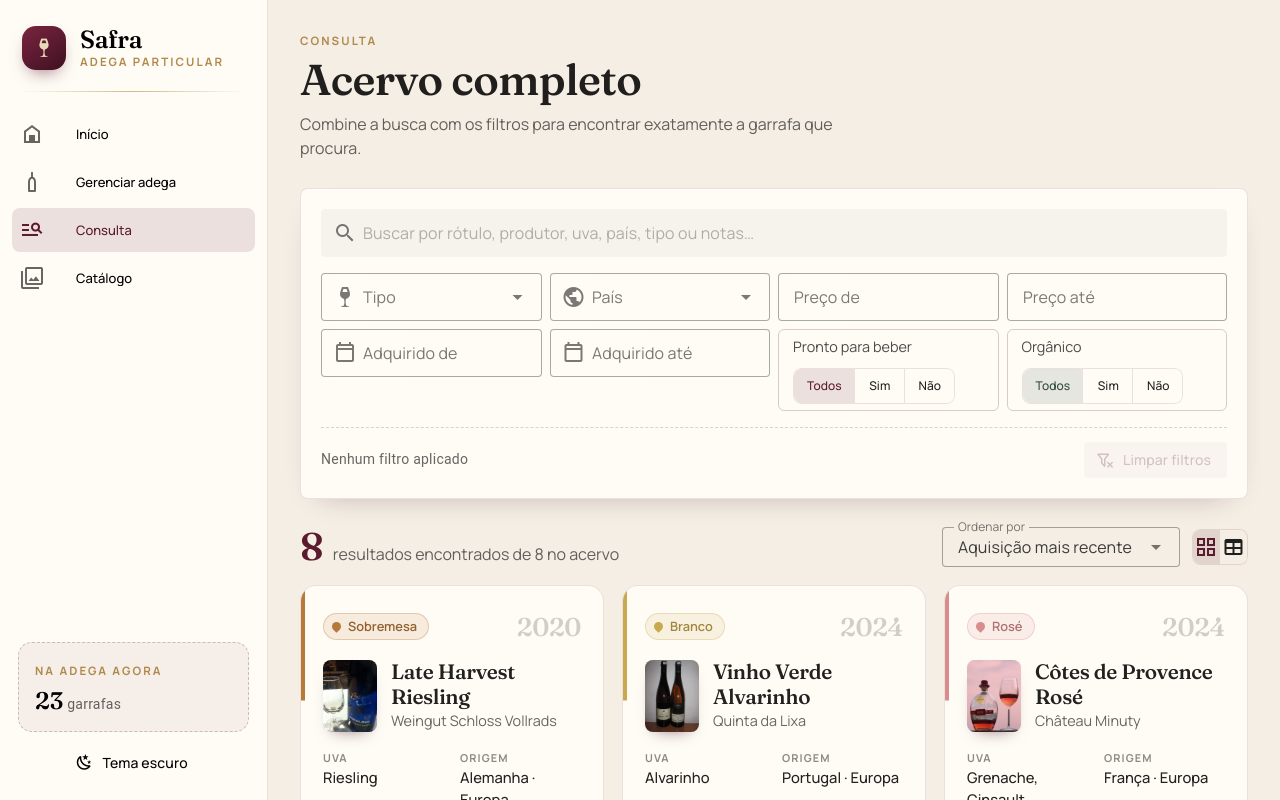
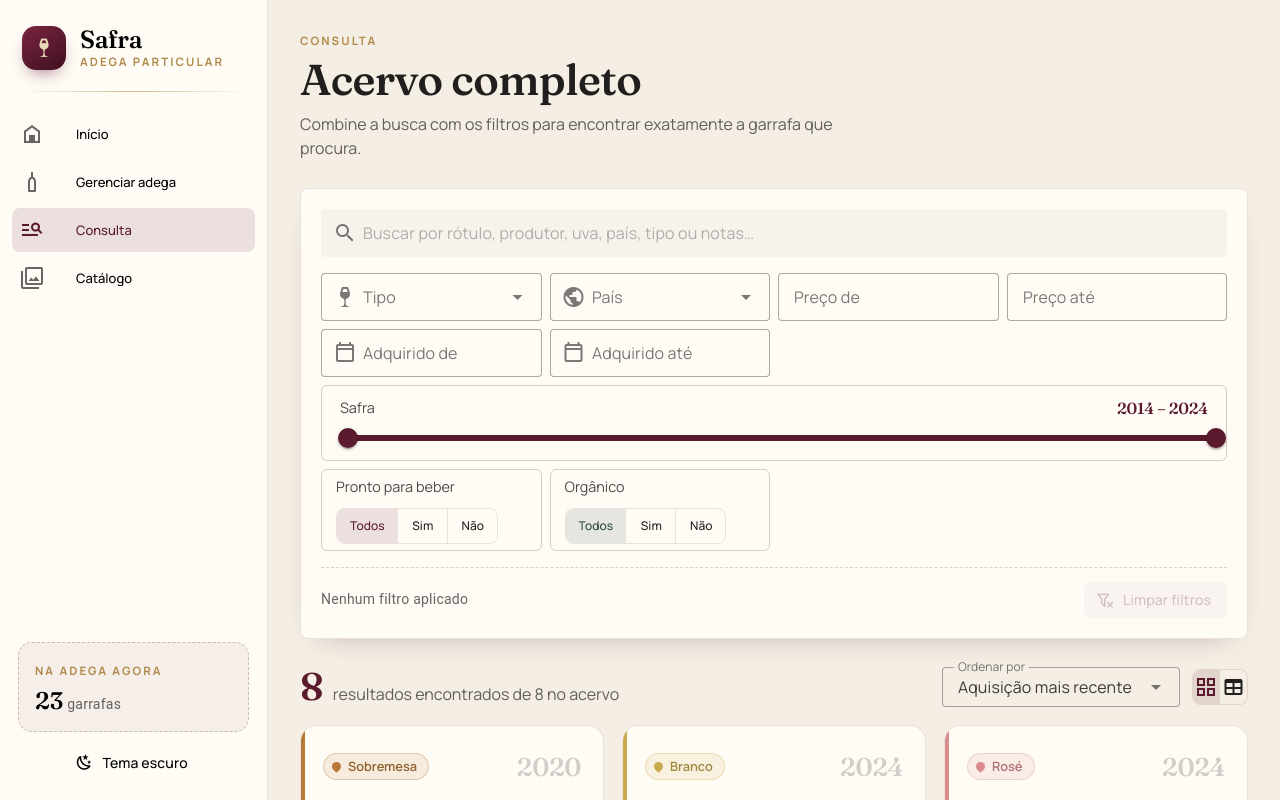
Before and after one commit to Maycon-Nacional/safra-adega, a Vue app: page /consulta in a window 1280 px wide. Shown: the top 800 px of the page. Built offline with nearby package versions, Linux system fonts and the light colour scheme.

Commit message:
Adiciona filtro por faixa de safra na consulta

```diff
--- a/src/components/BarraFiltros.vue
+++ b/src/components/BarraFiltros.vue
@@ -8,6 +8,7 @@ const props = defineProps<{
   filtros: FiltrosConsulta
   paisesDisponiveis: string[]
   ativos: number
+  limitesSafra: [number, number]
 }>()
 
 const emit = defineEmits<{
@@ -24,6 +25,25 @@ const opcoesBooleanas: { valor: FiltroBooleano; texto: string }[] = [
   { valor: 'sim', texto: 'Sim' },
   { valor: 'nao', texto: 'Não' },
 ]
+
+// sem filtro, o controle fica nas pontas; encostar numa ponta remove aquele limite
+const faixaSafra = computed<[number, number]>(() => {
+  const [min, max] = props.limitesSafra
+  const de = props.filtros.safraMin ?? min
+  const ate = props.filtros.safraMax ?? max
+  return [Math.max(min, Math.min(de, max)), Math.min(max, Math.max(ate, min))]
+})
+
+function alterarSafra(valor: number[]) {
+  const [min, max] = props.limitesSafra
+  const de = Math.round(valor[0])
+  const ate = Math.round(valor[1])
+  emit('update:filtros', {
+    ...props.filtros,
+    safraMin: de <= min ? null : de,
+    safraMax: ate >= max ? null : ate,
+  })
+}
 
 const precoInvalido = computed(
   () => props.filtros.precoMin !== null && props.filtros.precoMax !== null && props.filtros.precoMin > props.filtros.precoMax,
@@ -121,6 +141,29 @@ const dataInvalida = computed(
         />
       </v-col>
 
+      <v-col cols="12">
+        <div class="grupo grupo-safra">
+          <div class="d-flex justify-space-between align-center w-100">
+            <span class="rotulo-grupo">Safra</span>
+            <span class="faixa-texto titulo-serifa">{{ faixaSafra[0] }} – {{ faixaSafra[1] }}</span>
+          </div>
+          <v-range-slider
+            :model-value="faixaSafra"
+            :min="limitesSafra[0]"
+            :max="limitesSafra[1]"
+            :step="1"
+            :disabled="limitesSafra[0] === limitesSafra[1]"
+            color="primary"
+            track-color="accent"
+            thumb-label
+            strict
+            hide-details
+            class="w-100"
+            aria-label="Faixa de safra"
+            @update:model-value="alterarSafra"
+          />
+        </div>
+      </v-col>
       <v-col cols="12" sm="6" lg="3">
         <div class="grupo">
           <span class="rotulo-grupo">Pronto para beber</span>
@@ -197,6 +240,17 @@ const dataInvalida = computed(
   border: 1px solid rgba(var(--v-border-color), 0.22);
   border-radius: 6px;
 }
+.grupo-safra {
+  flex-direction: column;
+  align-items: stretch;
+  gap: 2px;
+  padding: 10px 18px 6px;
+}
+.faixa-texto {
+  font-size: 1rem;
+  color: rgb(var(--v-theme-primary));
+  font-variant-numeric: tabular-nums;
+}
 .rotulo-grupo {
   font-size: 0.9rem;
   color: rgba(var(--v-theme-on-surface), 0.7);
--- a/src/types/vinho.ts
+++ b/src/types/vinho.ts
@@ -37,6 +37,8 @@ export interface FiltrosConsulta {
   paises: string[]
   precoMin: number | null
   precoMax: number | null
+  safraMin: number | null // null = sem limite
+  safraMax: number | null
   dataDe: string
   dataAte: string
   pronto: FiltroBooleano
@@ -50,6 +52,8 @@ export function filtrosVazios(): FiltrosConsulta {
     paises: [],
     precoMin: null,
     precoMax: null,
+    safraMin: null,
+    safraMax: null,
     dataDe: '',
     dataAte: '',
     pronto: 'todos',
--- a/src/utils/filtros-url.ts
+++ b/src/utils/filtros-url.ts
@@ -43,6 +43,8 @@ export function filtrosDaUrl(query: LocationQuery): FiltrosConsulta {
     paises: lista(query.pais),
     precoMin: numero(query.precoDe),
     precoMax: numero(query.precoAte),
+    safraMin: numero(query.safraDe),
+    safraMax: numero(query.safraAte),
     dataDe: data(query.de),
     dataAte: data(query.ate),
     pronto: booleano(query.pronto),
@@ -67,6 +69,8 @@ export function paraQuery(f: FiltrosConsulta, ordem: OrdemConsulta, modo: ModoCo
   if (f.paises.length) q.pais = f.paises.join(',')
   if (f.precoMin !== null) q.precoDe = String(f.precoMin)
   if (f.precoMax !== null) q.precoAte = String(f.precoMax)
+  if (f.safraMin !== null) q.safraDe = String(f.safraMin)
+  if (f.safraMax !== null) q.safraAte = String(f.safraMax)
   if (f.dataDe) q.de = f.dataDe
   if (f.dataAte) q.ate = f.dataAte
   if (f.pronto !== 'todos') q.pronto = f.pronto
--- a/src/views/ConsultaView.vue
+++ b/src/views/ConsultaView.vue
@@ -34,6 +34,13 @@ const opcoesOrdem = [
   { title: 'Safra mais antiga', value: 'safra' },
 ]
 
+// faixa do controle de safra: da safra mais antiga à mais recente cadastrada
+const limitesSafra = computed<[number, number]>(() => {
+  if (!vinhos.value.length) return [new Date().getFullYear() - 10, new Date().getFullYear()]
+  const safras = vinhos.value.map((v) => v.safra)
+  return [Math.min(...safras), Math.max(...safras)]
+})
+
 const paisesDisponiveis = computed(() =>
   [...new Set(vinhos.value.map((v) => v.pais))].sort((a, b) => a.localeCompare(b, 'pt-BR')),
 )
@@ -60,6 +67,8 @@ const resultados = computed(() => {
       (f.paises.length === 0 || f.paises.includes(v.pais)) &&
       (f.precoMin === null || v.preco >= f.precoMin) &&
       (f.precoMax === null || v.preco <= f.precoMax) &&
+      (f.safraMin === null || v.safra >= f.safraMin) &&
+      (f.safraMax === null || v.safra <= f.safraMax) &&
       (!f.dataDe || v.dataAquisicao >= f.dataDe) &&
       (!f.dataAte || v.dataAquisicao <= f.dataAte) &&
       atendeBooleano(f.pronto, v.prontoParaBeber) &&
@@ -83,6 +92,7 @@ const filtrosAtivos = computed(() => {
     f.tipos.length > 0,
     f.paises.length > 0,
     f.precoMin !== null || f.precoMax !== null,
+    f.safraMin !== null || f.safraMax !== null,
     !!f.dataDe || !!f.dataAte,
     f.pronto !== 'todos',
     f.organico !== 'todos',
@@ -123,6 +133,7 @@ const cabecalhos = [
         v-model:filtros="filtros"
         :paises-disponiveis="paisesDisponiveis"
         :ativos="filtrosAtivos"
+        :limites-safra="limitesSafra"
         @limpar="limparFiltros"
       />
     </div>
```
